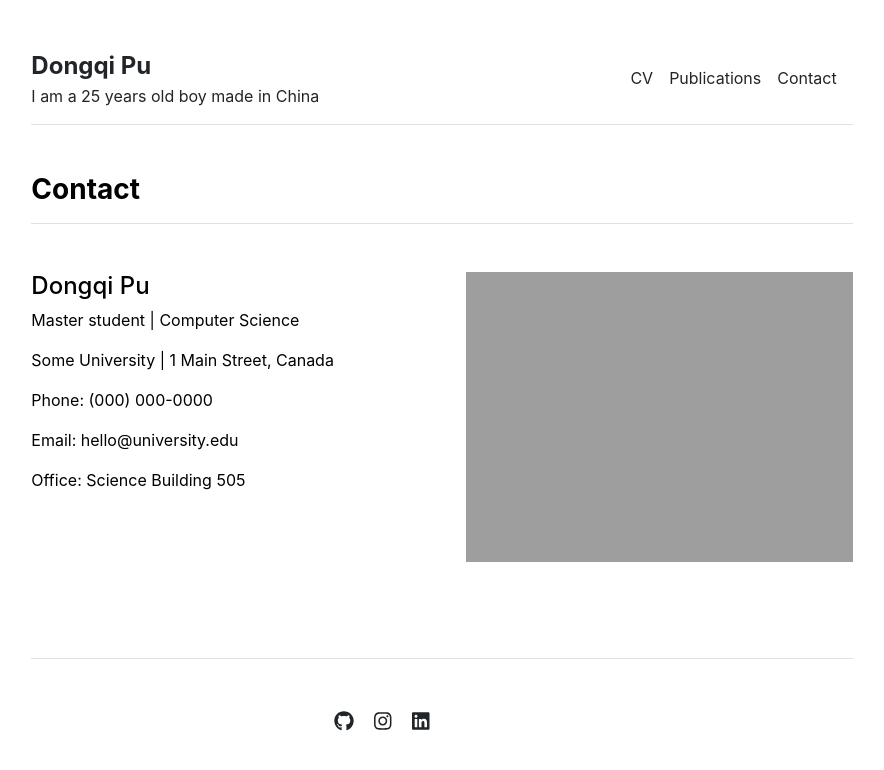
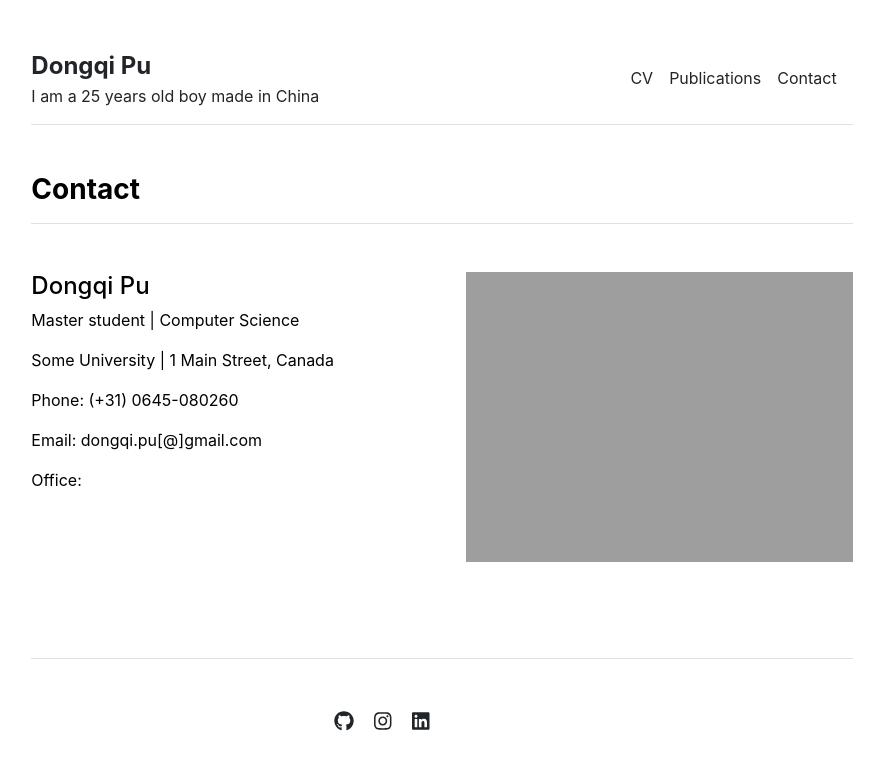
Before and after one commit to pudongqi/pudongqi.github.io, a Jekyll site: the page built from contact.md, in a window 1280 px wide. Shown: the top 770 px of the page, without its empty margins (198-1082 px from the left). Built offline with Jekyll 4.4.1, drawn with Linux system fonts in a browser that asks for light colours.

Commit message:
no message

```diff
--- a/_data/settings.yml
+++ b/_data/settings.yml
@@ -17,4 +17,4 @@ social:
 - {icon: 'linkedin', link: 'https://linkedin.com/in/pudongqi'}
 
 contacts:
-- {name: 'Dongqi Pu', title: 'Master student', department: 'Computer Science', institution: 'Some University', institution_address: '1 Main Street, Canada', phone: '(000) 000-0000', email: 'hello@university.edu', office: 'Science Building 505', image: 'assets/img/contact.jpg'}
+- {name: 'Dongqi Pu', title: 'Master student', department: 'Computer Science', institution: 'Some University', institution_address: '1 Main Street, Canada', phone: '(+31) 0645-080260', email: 'dongqi.pu[@]gmail.com', office: ' ', image: 'assets/img/contact.jpg'}
```
